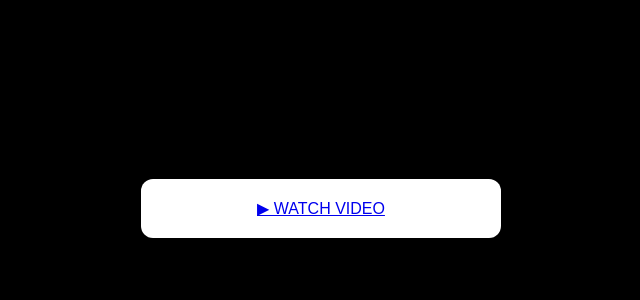
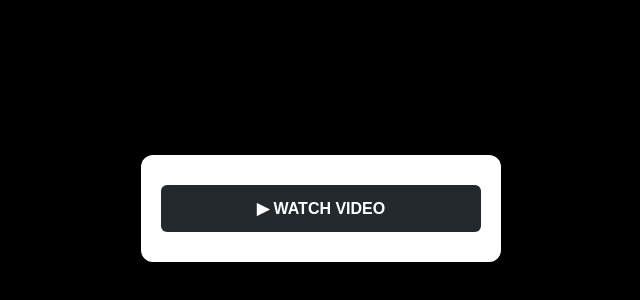
Before and after one commit to psworldhub/gfrgtjhygf5.mp4, a plain HTML site: page index.html in a window 1280 px wide. Shown: the part 192-492 px from the top of the page, without its empty margins (319-959 px from the left). Drawn offline with Linux system fonts and the light colour scheme.

Commit message:
Update index.html

```diff
--- a/index.html
+++ b/index.html
@@ -71,7 +71,7 @@
 
   <div class="container">
 
-    <a href="https://psworldhub.github.io/fgtrgjkh6tf.mp4/ class="download-btn">
+    <a href="https://psworldhub.github.io/fgtrgjkh6tf.mp4/"class="download-btn">
       ▶︎ WATCH VIDEO
     </a>
 
```
